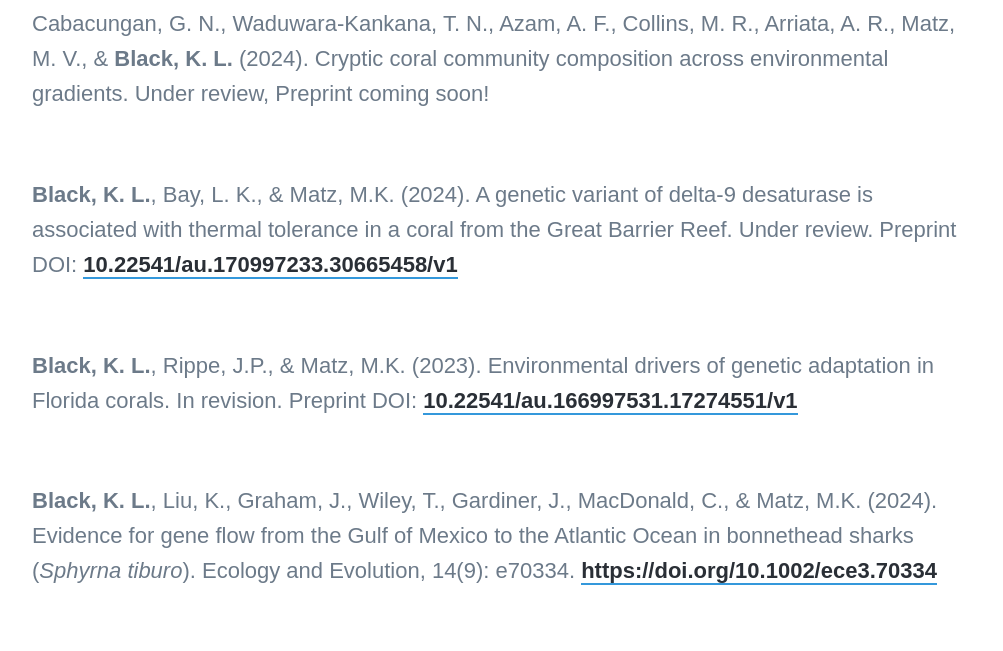
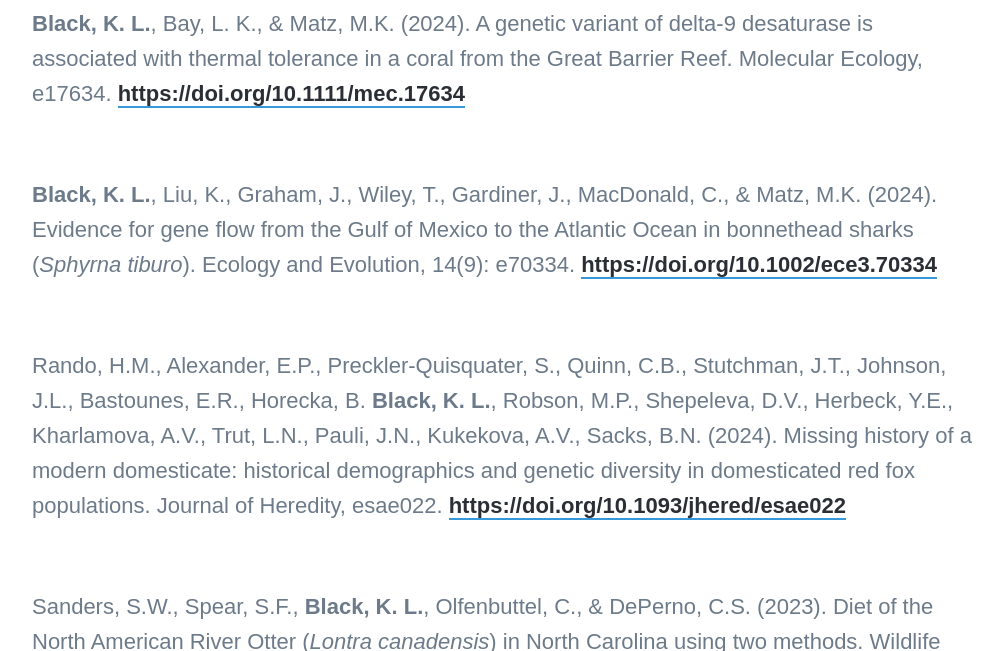
Before and after one commit to kristinaleilani/kristinaleilani.github.io, a Jekyll site: the page built from _pages/publications.md, in a window 1280 px wide and 900 px high, scrolled down 312 px, cut to the strip 249-900 px from the top of the window. Shown: the whole strip, without its empty margins (138-1141 px from the left). Built offline with Jekyll 4.4.1, drawn with Linux system fonts in a browser that asks for light colours; nearby versions of some CDN libraries; some web fonts are replaced; some of the changed text lies outside the part shown.

Commit message:
Update publications.md

```diff
--- a/_pages/publications.md
+++ b/_pages/publications.md
@@ -5,17 +5,7 @@
 featured_image: /images/GBR_overheadshot.JPG
 ---
 
-Cabacungan, G. N., Waduwara-Kankana, T. N., Azam, A. F., Collins, M. R., Arriata, A. R., Matz, M. V., & **Black, K. L.** (2024). Cryptic coral community composition across environmental gradients. Under review, Preprint coming soon!
-
-<p>&nbsp;</p>
-
-**Black, K. L.**, Bay, L. K., & Matz, M.K. (2024). A genetic variant of delta-9 desaturase is associated with thermal tolerance in a coral from the Great Barrier Reef. Under review. Preprint DOI: [10.22541/au.170997233.30665458/v1](https://advance.sagepub.com/doi/full/10.22541/au.170997233.30665458/v1)
-
-<p>&nbsp;</p>
-
-**Black, K. L.**, Rippe, J.P., & Matz, M.K. (2023).
-Environmental drivers of genetic adaptation in Florida corals. In revision.
-Preprint DOI: [10.22541/au.166997531.17274551/v1](https://www.authorea.com/doi/full/10.22541/au.166997531.17274551/v1)
+**Black, K. L.**, Bay, L. K., & Matz, M.K. (2024). A genetic variant of delta-9 desaturase is associated with thermal tolerance in a coral from the Great Barrier Reef. Molecular Ecology, e17634. [https://doi.org/10.1111/mec.17634](https://doi.org/10.1111/mec.17634)
 
 <p>&nbsp;</p>
 
@@ -57,3 +47,23 @@
 vicariant red fox (_Vulpes vulpes_) populations. Journal of Mammalogy, 99(5), e2205v1. [https://doi.org/10.1093/jmammal/gyy096](https://doi.org/10.1093/jmammal/gyy096)
 
 <p>&nbsp;</p>
+
+
+
+---
+subtitle: Preprints
+---
+
+Matz, M.K. & **Black, K. L.** (2024).
+RDAforest: identifying environmental drivers of polygenic adaptation. In review.
+Preprint DOI: [bioRxiv, 2024.10. 21.619525](https://www.biorxiv.org/content/10.1101/2024.10.21.619525v1.abstract)
+
+<p>&nbsp;</p>
+
+Cabacungan, G. N., Waduwara-Kankana, T. N., Azam, A. F., Collins, M. R., Arriata, A. R., Matz, M. V., & **Black, K. L.** (2024). Cryptic coral community composition across environmental gradients. Under review, Preprint coming soon!
+
+<p>&nbsp;</p>
+
+**Black, K. L.**, Rippe, J.P., & Matz, M.K. (2023).
+Environmental drivers of genetic adaptation in Florida corals. In revision.
+Preprint DOI: [10.22541/au.166997531.17274551/v1](https://www.authorea.com/doi/full/10.22541/au.166997531.17274551/v1)
```
